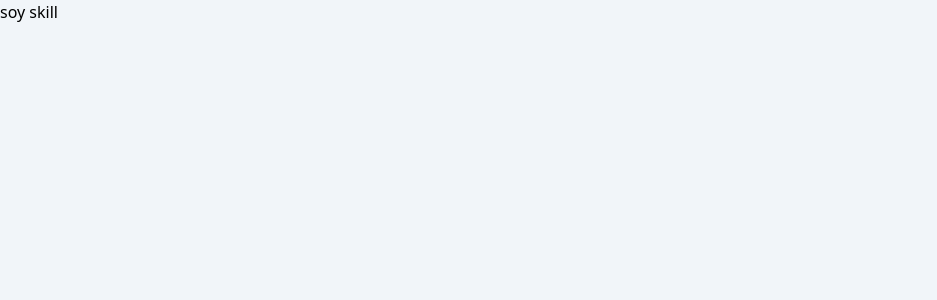
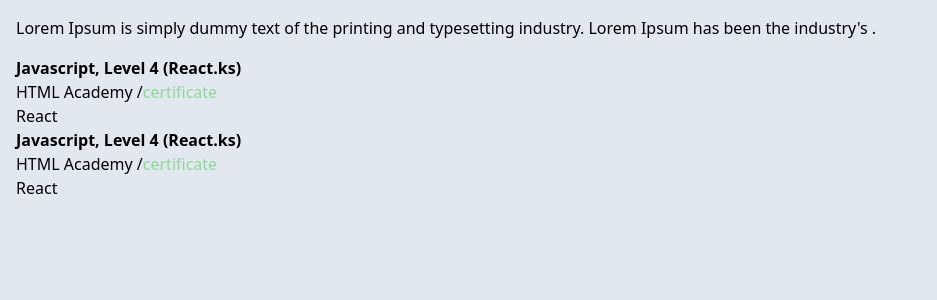
Before and after one commit to pablitomartinez/portfolio-web, a Next.js app in the folder web-portfolio/: page /skill in a window 1280 px wide. Shown: the top 300 px of the page, without its empty margins (0-937 px from the left). Built offline with nearby package versions, Linux system fonts and the light colour scheme.

Commit message:
estructura skill

```diff
--- a/web-portfolio/src/app/skill/page.js
+++ b/web-portfolio/src/app/skill/page.js
@@ -1,9 +1,43 @@
-import React from 'react'
+import React from "react";
 
 export default function skill() {
   return (
-    <div>
-      soy skill
+    <div className="h-dvh p-4 bg-slate-200">
+      <div className="bg-slate-200">
+        <p className="pb-4">
+          Lorem Ipsum is simply dummy text of the printing and typesetting
+          industry. Lorem Ipsum has been the industry's .
+        </p>
+        {/* listado  */}
+        <div>
+          {/* titulo  */}
+          <div className="font-semibold border-t-blue-900">
+            Javascript, Level 4 (React.ks)
+          </div>
+          {/* academia  */}
+          <div className="flex">
+            <p>HTML Academy /</p>
+            <p className="text-[#92d79a]">certificate</p>
+          </div>
+        </div>
+        {/* tecnologias  */}
+        <div>
+          <p>React</p>
+        </div>
+        <div>
+          {/* titulo  */}
+          <div className="font-semibold">Javascript, Level 4 (React.ks)</div>
+          {/* academia  */}
+          <div className="flex">
+            <p>HTML Academy /</p>
+            <p className="text-[#92d79a]">certificate</p>
+          </div>
+        </div>
+        {/* tecnologias  */}
+        <div>
+          <p>React</p>
+        </div>
+      </div>
     </div>
-  )
+  );
 }
```
